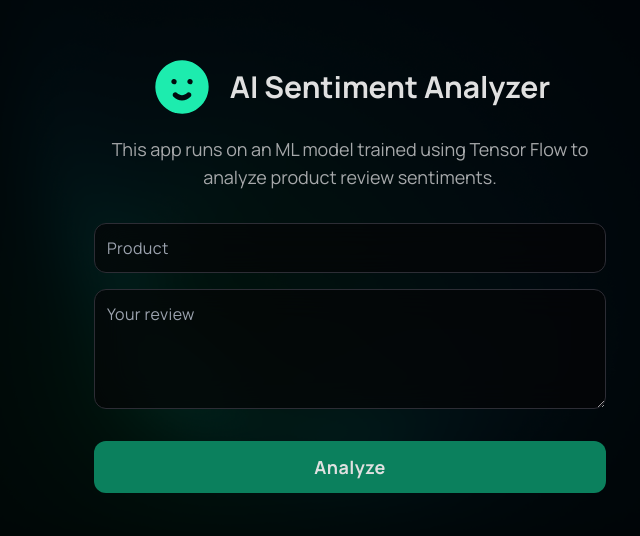
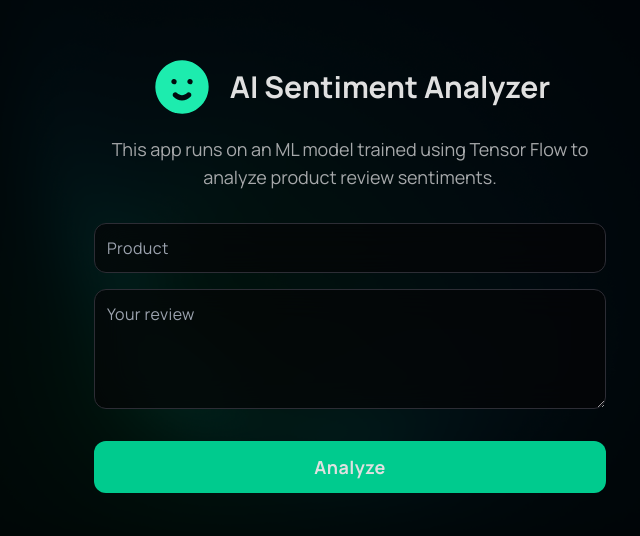
Before and after one commit to dev-xero/ml-sentiment-analyzer-client, a Next.js app: page / in a window 1280 px wide. Shown: the part 142-678 px from the top of the page, without its empty margins (290-930 px from the left). Built offline with nearby package versions, Linux system fonts and the light colour scheme.

Commit message:
feat: Improve contrasts

```diff
--- a/tailwind.config.ts
+++ b/tailwind.config.ts
@@ -14,7 +14,7 @@ const config: Config = {
             'neutral-600': '#A6A8AA',
             'neutral-800': '#121316',
             'neutral-900': '#050507',
-            'vibrant-green': '#0B805D'
+            'vibrant-green': '#00CB8E'
         },
     },
     plugins: [],
```
